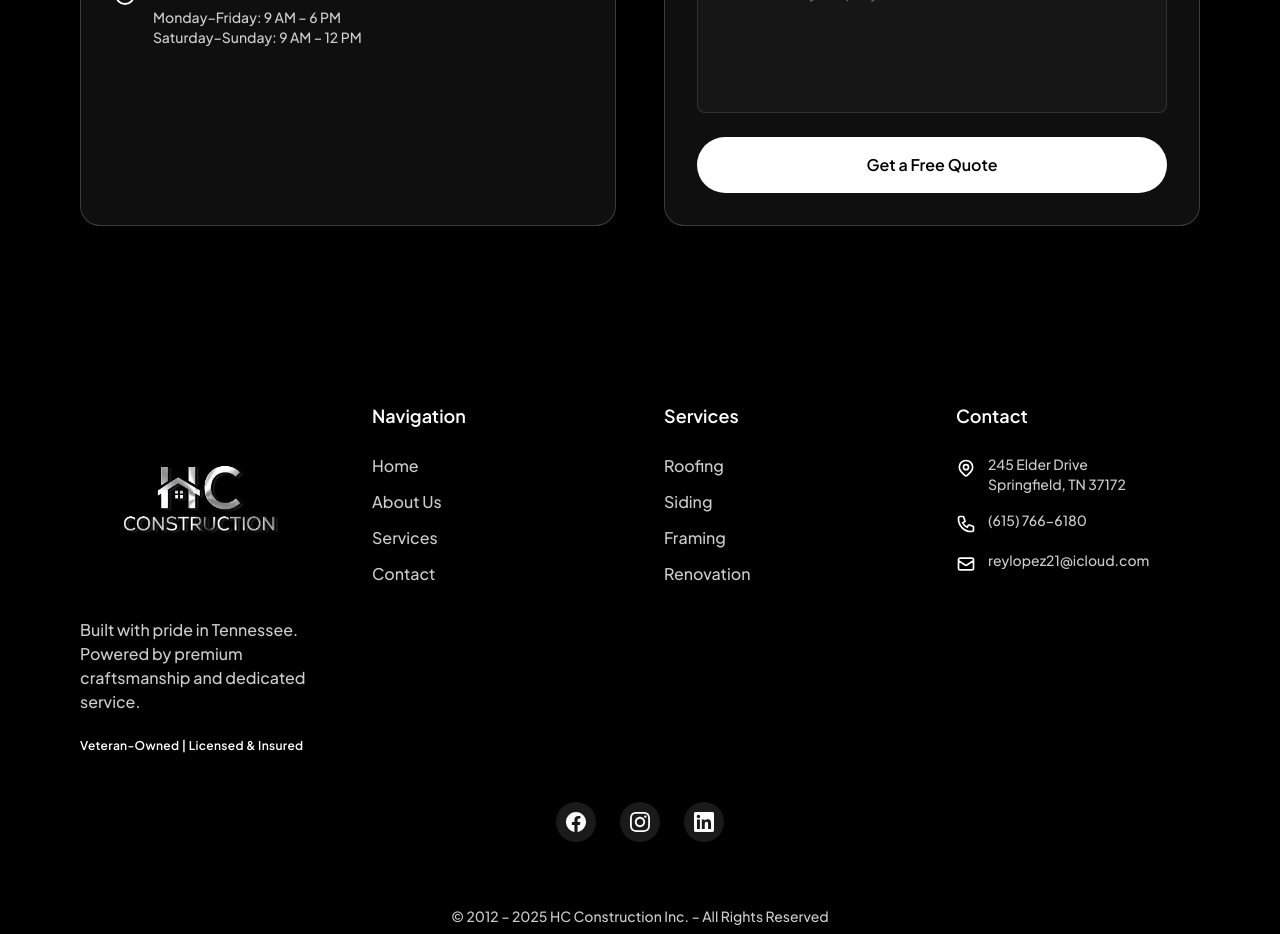
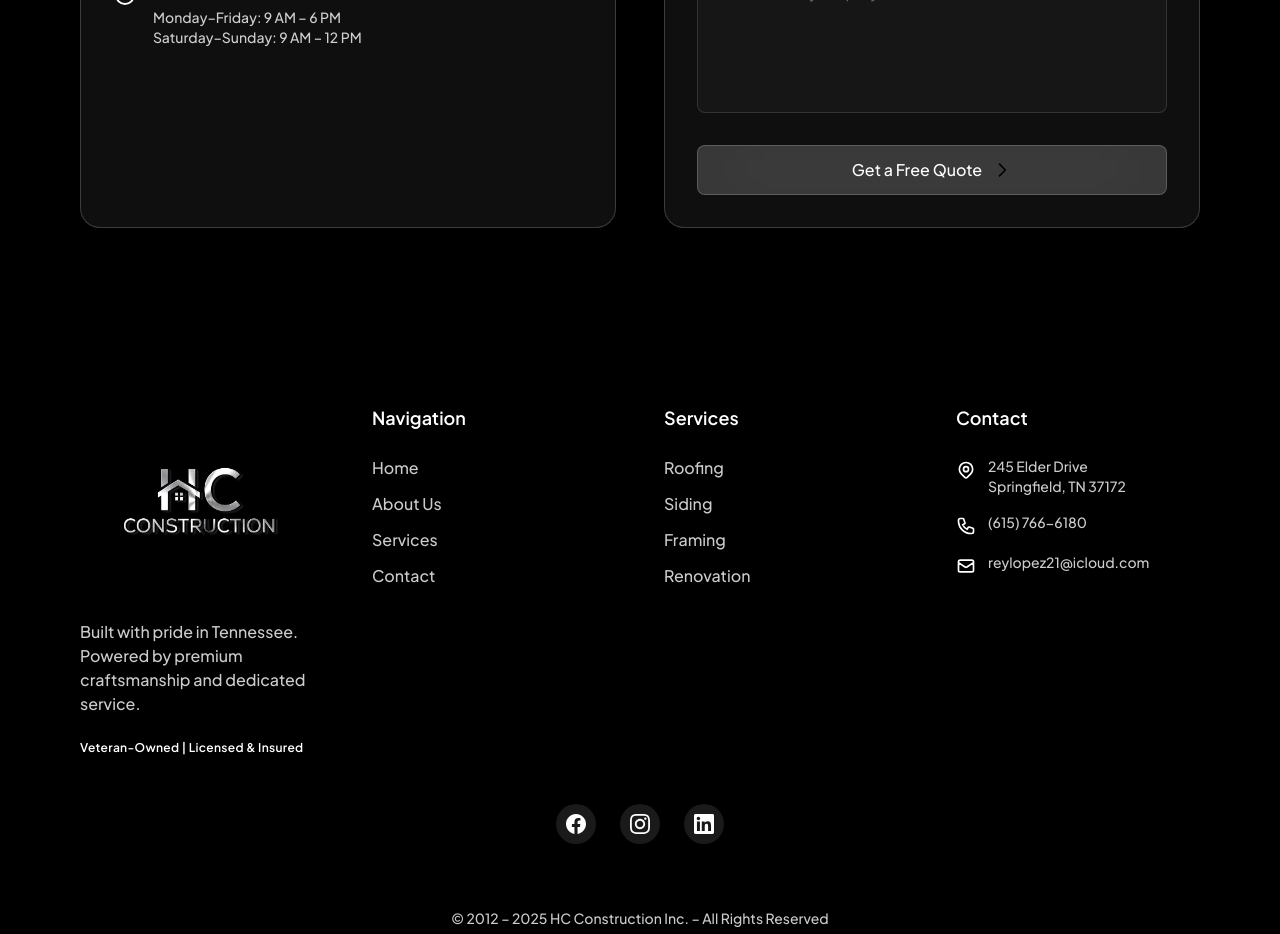
Before and after one commit to danielhowlett/iso---luxury-real-estate-website---iso---luxury-real-estate-website, a React (Vite) app: page / in a window 1280 px wide. Shown: the part 5320-6254 px from the top of the page. Built offline with nearby package versions, Linux system fonts and the light colour scheme.

Commit message:
Restored to '2c96c842767c26eb88ffebef28d6b0639b63e040'
Replit-Restored-To: 2c96c842767c26eb88ffebef28d6b0639b63e040

```diff
--- a/src/screens/IsoLuxuryReal/sections/SubscriptionSection/SubscriptionSection.tsx
+++ b/src/screens/IsoLuxuryReal/sections/SubscriptionSection/SubscriptionSection.tsx
@@ -1,4 +1,5 @@
 import { motion } from "framer-motion";
+import { useState } from "react";
 
 // Animation variants
 const fadeUpVariants = {
@@ -23,6 +24,8 @@ const staggerContainer = {
 };
 
 export const SubscriptionSection = (): JSX.Element => {
+  const [isSubmitting, setIsSubmitting] = useState(false);
+  const [submitStatus, setSubmitStatus] = useState<'idle' | 'success' | 'error'>('idle');
   return (
     <section id="contact" className="relative w-full py-20 md:py-24 bg-black px-6 sm:px-8 md:px-12 lg:px-20">
       <div className="w-full max-w-[1200px] mx-auto">
@@ -133,10 +136,30 @@ export const SubscriptionSection = (): JSX.Element => {
               transition={{ duration: 0.8, ease: "easeOut", delay: 0.2 }}
             >
               <form
-                action="https://script.google.com/macros/s/AKfycbyNMg-VTxQbDeKZUDzkq0rMwzUyNw1IOqMLdtSlpqvdqcuw3fWcp5sIvVbRjuuQkhsw/exec"
-                method="POST"
-                id="contact-form"
                 className="bg-[#ffffff0f] rounded-[20px] border border-solid border-[#ffffff30] backdrop-blur-2xl p-8 flex flex-col gap-6 h-full"
+                onSubmit={async (e) => {
+                  e.preventDefault();
+                  setIsSubmitting(true);
+                  setSubmitStatus('idle');
+
+                  const formData = {
+                    name: (e.currentTarget.elements.namedItem('name') as HTMLInputElement).value,
+                    email: (e.currentTarget.elements.namedItem('email') as HTMLInputElement).value,
+                    message: (e.currentTarget.elements.namedItem('message') as HTMLTextAreaElement).value
+                  };
+
+                  await fetch('https://script.google.com/macros/s/AKfycbyNMg-VTxQbDeKZUDzkq0rMwzUyNw1IOqMLdtSlpqvdqcuw3fWcp5sIvVbRjuuQkhsw/exec', {
+                    method: 'POST',
+                    mode: 'no-cors',
+                    headers: { 'Content-Type': 'application/json' },
+                    body: JSON.stringify(formData)
+                  });
+
+                  setSubmitStatus('success');
+                  e.currentTarget.reset();
+                  setTimeout(() => setSubmitStatus('idle'), 5000);
+                  setIsSubmitting(false);
+                }}
               >
                 <h3 className="font-semibold text-white text-2xl [font-family:'Plus_Jakarta_Sans',Helvetica] mb-2">
                   Send Us a Message
@@ -187,23 +210,44 @@ export const SubscriptionSection = (): JSX.Element => {
                   />
                 </div>
 
+                {/* Status Messages */}
+                {submitStatus === 'success' && (
+                  <div className="bg-green-500/20 border border-green-500/50 rounded-lg px-4 py-3 text-green-200 text-sm [font-family:'Plus_Jakarta_Sans',Helvetica]">
+                    Thank you! Your message has been sent successfully. We'll get back to you soon.
+                  </div>
+                )}
+                {submitStatus === 'error' && (
+                  <div className="bg-red-500/20 border border-red-500/50 rounded-lg px-4 py-3 text-red-200 text-sm [font-family:'Plus_Jakarta_Sans',Helvetica]">
+                    Sorry, there was an error sending your message. Please try again or call us directly.
+                  </div>
+                )}
+
                 {/* Submit Button */}
                 <button
                   type="submit"
-                  id="submit-btn"
-                  className="bg-white hover:bg-[#ffffffee] text-black font-semibold text-base [font-family:'Plus_Jakarta_Sans',Helvetica] py-4 px-8 rounded-full transition-all duration-300"
+                  disabled={isSubmitting}
+                  className="bg-[#ffffff29] border-[#ffffff30] inline-flex items-center justify-center gap-2.5 px-6 py-3 rounded-lg border border-solid backdrop-blur-2xl cursor-pointer hover:bg-[#ffffff39] transition-all mt-2 disabled:opacity-50 disabled:cursor-not-allowed"
                 >
-                  Get a Free Quote
+                  <span className="text-white text-center font-medium text-base [font-family:'Plus_Jakarta_Sans',Helvetica]">
+                    {isSubmitting ? 'Sending...' : 'Get a Free Quote'}
+                  </span>
+                  {!isSubmitting && (
+                    <svg
+                      className="w-5 h-5"
+                      fill="none"
+                      stroke="currentColor"
+                      viewBox="0 0 24 24"
+                    >
+                      <path strokeLinecap="round" strokeLinejoin="round" strokeWidth={2} d="M9 5l7 7-7 7" />
+                    </svg>
+                  )}
+                  {isSubmitting && (
+                    <svg className="animate-spin w-5 h-5" fill="none" viewBox="0 0 24 24">
+                      <circle className="opacity-25" cx="12" cy="12" r="10" stroke="currentColor" strokeWidth="4"></circle>
+                      <path className="opacity-75" fill="currentColor" d="M4 12a8 8 0 018-8V0C5.373 0 0 5.373 0 12h4zm2 5.291A7.962 7.962 0 014 12H0c0 3.042 1.135 5.824 3 7.938l3-2.647z"></path>
+                    </svg>
+                  )}
                 </button>
-
-                {/* Success Message */}
-                <p
-                  id="form-response"
-                  style={{ display: 'none' }}
-                  className="text-green-400 text-sm [font-family:'Plus_Jakarta_Sans',Helvetica] text-center"
-                >
-                  Thank you! Your message has been sent successfully.
-                </p>
               </form>
             </motion.div>
           </div>
```
Also changed, not shown: 2 other files (tests, documents, lock files or other folders).
